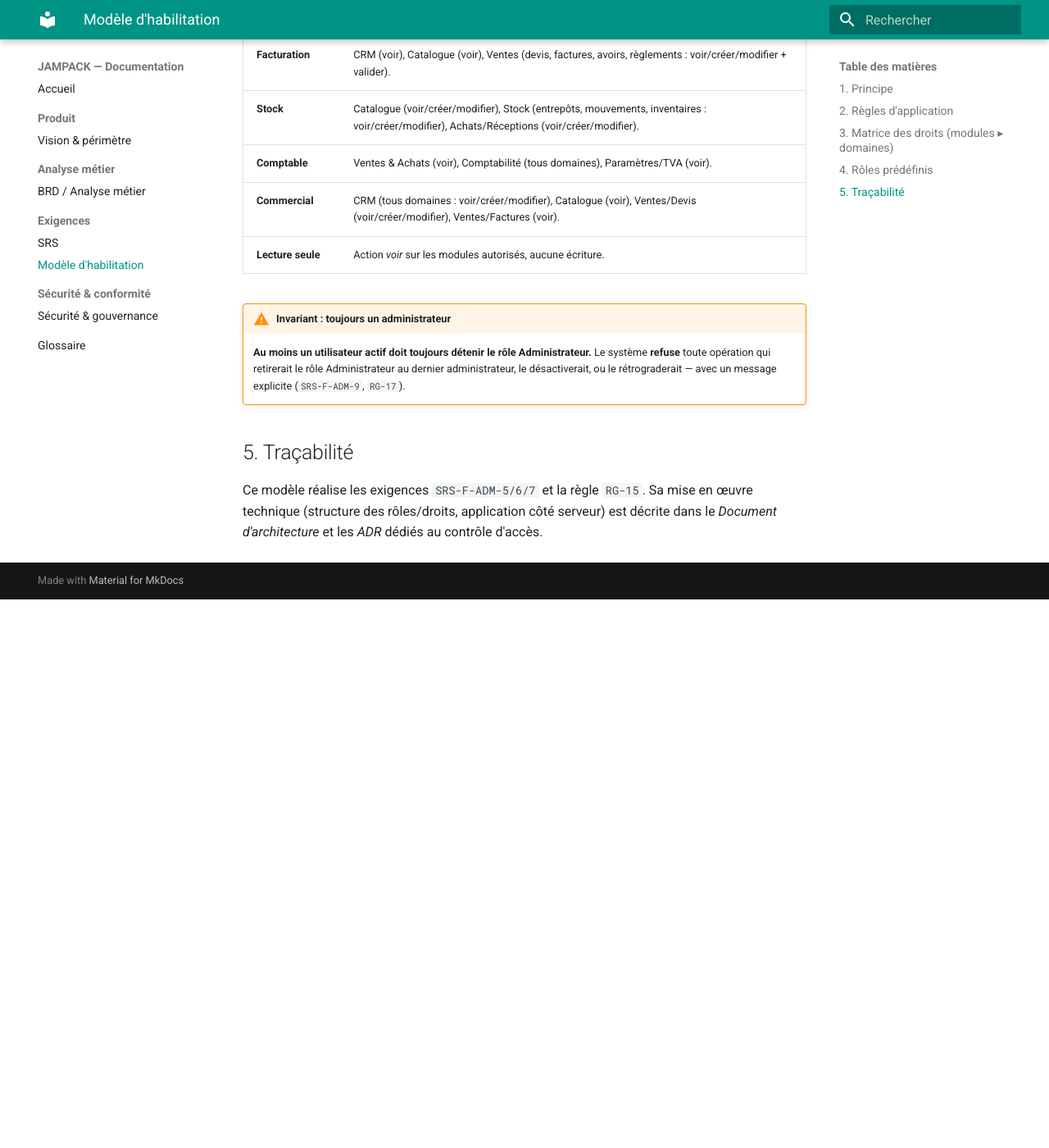
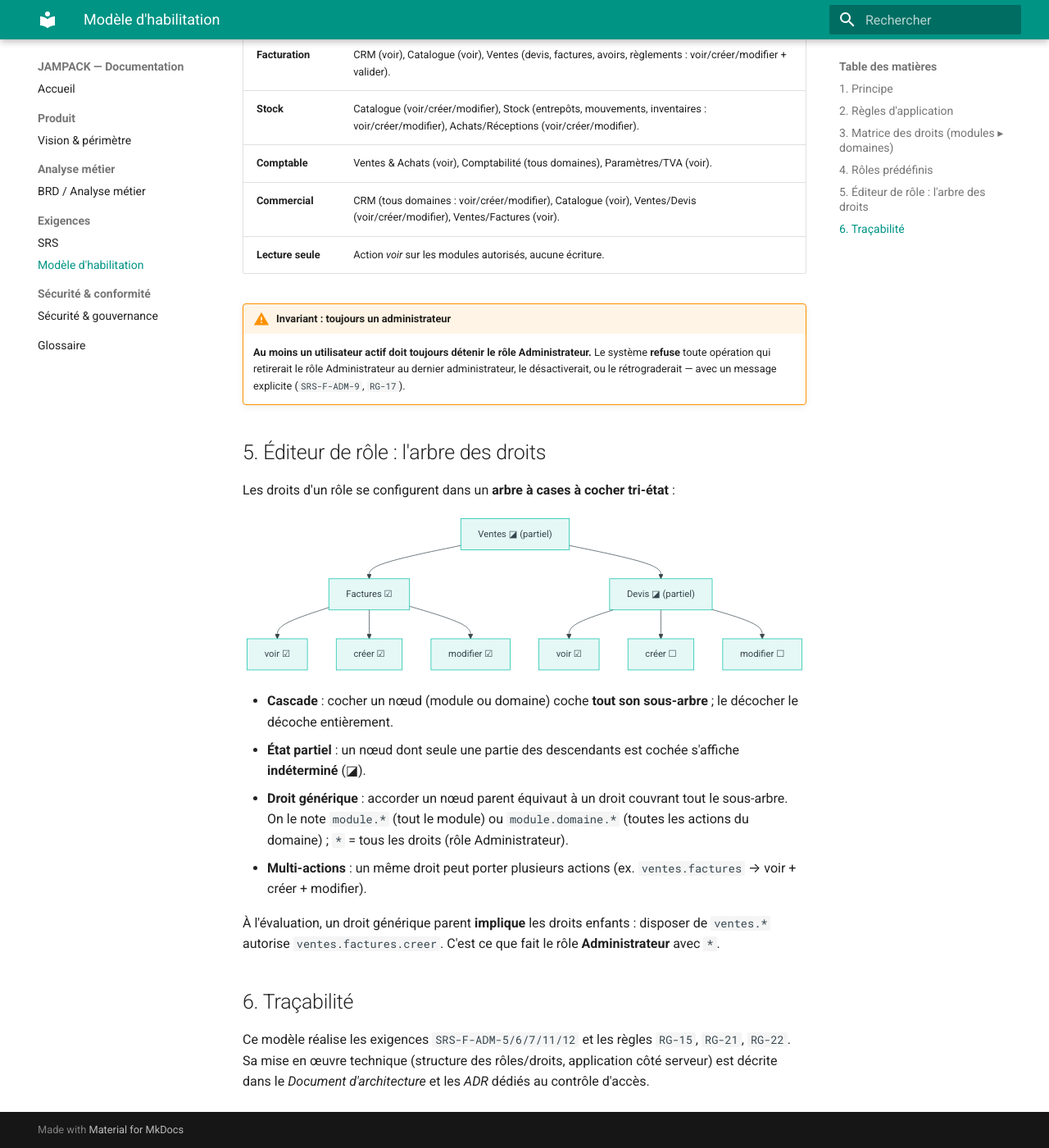
Before and after one commit to chrisx13/jampack-docs, an MkDocs documentation site: the page built from docs/20-exigences/habilitations.md, in a window 1280 px wide and 1400 px high, scrolled down 3497 px. Shown: the whole window at 82% size. Built offline with MkDocs 1.6.1 and Material for MkDocs 9.7.7, drawn with Linux system fonts in a browser that asks for light colours; before the commit the page ends 4228 px from its top, so only the background shows below that.

Commit message:
docs(lot-1): arbre des droits (générique, cascade, état partiel, multi-actions) — RG-21/22, SRS-F-ADM-11/12

````diff
--- a/docs/20-exigences/habilitations.md
+++ b/docs/20-exigences/habilitations.md
@@ -81,6 +81,29 @@ JAMPACK est livré avec des **rôles prédéfinis** prêts à l'emploi. Ils sont
 !!! warning "Invariant : toujours un administrateur"
     **Au moins un utilisateur actif doit toujours détenir le rôle Administrateur.** Le système **refuse** toute opération qui retirerait le rôle Administrateur au dernier administrateur, le désactiverait, ou le rétrograderait — avec un message explicite (`SRS-F-ADM-9`, `RG-17`).
 
-## 5. Traçabilité
+## 5. Éditeur de rôle : l'arbre des droits
 
-Ce modèle réalise les exigences `SRS-F-ADM-5/6/7` et la règle `RG-15`. Sa mise en œuvre technique (structure des rôles/droits, application côté serveur) est décrite dans le *Document d'architecture* et les *ADR* dédiés au contrôle d'accès.
+Les droits d'un rôle se configurent dans un **arbre à cases à cocher tri-état** :
+
+```mermaid
+flowchart TD
+  V["Ventes  ◪ (partiel)"] --> F["Factures  ☑"]
+  V --> D["Devis  ◪ (partiel)"]
+  F --> F1["voir ☑"]
+  F --> F2["créer ☑"]
+  F --> F3["modifier ☑"]
+  D --> D1["voir ☑"]
+  D --> D2["créer ☐"]
+  D --> D3["modifier ☐"]
+```
+
+- **Cascade** : cocher un nœud (module ou domaine) coche **tout son sous-arbre** ; le décocher le décoche entièrement.
+- **État partiel** : un nœud dont seule une partie des descendants est cochée s'affiche **indéterminé** (◪).
+- **Droit générique** : accorder un nœud parent équivaut à un droit couvrant tout le sous-arbre. On le note `module.*` (tout le module) ou `module.domaine.*` (toutes les actions du domaine) ; `*` = tous les droits (rôle Administrateur).
+- **Multi-actions** : un même droit peut porter plusieurs actions (ex. `ventes.factures` → voir + créer + modifier).
+
+À l'évaluation, un droit générique parent **implique** les droits enfants : disposer de `ventes.*` autorise `ventes.factures.creer`. C'est ce que fait le rôle **Administrateur** avec `*`.
+
+## 6. Traçabilité
+
+Ce modèle réalise les exigences `SRS-F-ADM-5/6/7/11/12` et les règles `RG-15`, `RG-21`, `RG-22`. Sa mise en œuvre technique (structure des rôles/droits, application côté serveur) est décrite dans le *Document d'architecture* et les *ADR* dédiés au contrôle d'accès.
````
Also changed, not shown: docs/10-analyse-metier/brd.md (+2 -0 lines), docs/20-exigences/srs.md (+2 -0 lines).
